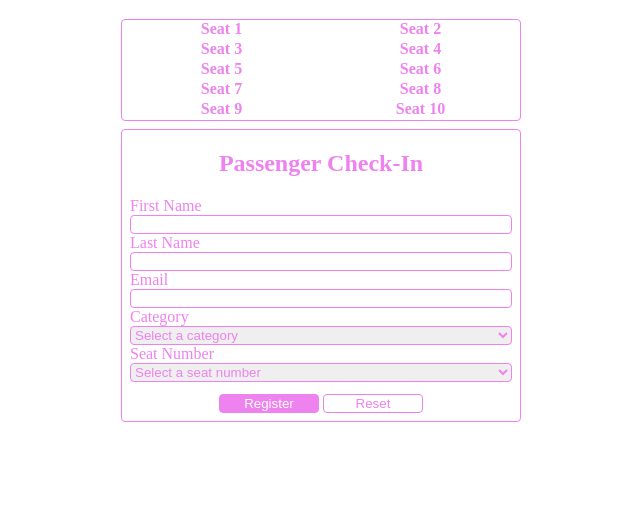
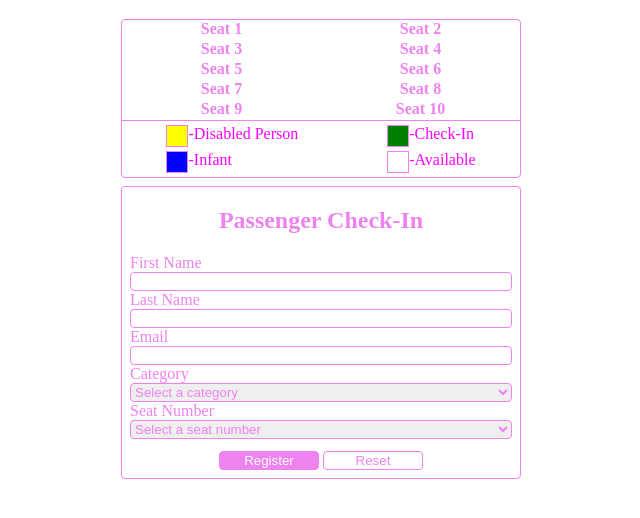
Before and after one commit to liyassudeen/airlines_with_react, a React app: page /passengerRegistration in a window 1280 px wide. Shown: the part 106-624 px from the top of the page, without its empty margins (319-959 px from the left). Built offline with nearby package versions, Linux system fonts and the light colour scheme.

Commit message:
Seat color code definition
Seat color code definition

```diff
--- a/src/component/seatAllocation.js
+++ b/src/component/seatAllocation.js
@@ -27,7 +27,7 @@ class SeatAllocation extends React.Component {
       passengerDetails.forEach(passenger => {
         className += passenger.seatnumber == i ? " " + passenger.category : "";
       });
-     //store.dispatch(availableSeatNumbers(availableSeats));
+      //store.dispatch(availableSeatNumbers(availableSeats));
       seats.push(
         <div className={className} onClick={this.clickHandler} id={i}>
           Seat {i}
@@ -36,9 +36,44 @@ class SeatAllocation extends React.Component {
     }
     return seats;
   }
+  renderSeatCodes() {
+    return (
+      <div className="seat-code-container">
+        <div>
+          <div className="seat-code">
+            <div className="yellow-code" />
+            <span>{" - "}</span>
+            <div>Disabled Person</div>
+          </div>
+          <div className="seat-code">
+            <div className="blue-code" />
+            <span>{" - "}</span>
+            <div>Infant</div>
+          </div>
+        </div>
+        <div>
+          <div className="seat-code">
+            <div className="green-code" />
+            <span>{" - "}</span>
+            <div>Check-In</div>
+          </div>
+          <div className="seat-code">
+            <div className="white-code" />
+            <span>{" - "}</span>
+            <div>Available</div>
+          </div>
+        </div>
+      </div>
+    );
+  }
   render() {
     const { totalSeats } = this.props;
-    return <div className="seatContainer">{this.renderSeats(totalSeats)}</div>;
+    return (
+      <div className="seatContainer">
+        {this.renderSeats(totalSeats)}
+        {this.renderSeatCodes()}
+      </div>
+    );
   }
 }
 
--- a/src/styles/seatAllocation.scss
+++ b/src/styles/seatAllocation.scss
@@ -1,6 +1,35 @@
 .seatContainer {
   border: 0.5px solid violet;
   border-radius: 4px;
+}
+
+.seat-code-container {
+  display: flex;
+  justify-content: space-around;
+  border-top: 0.5px solid violet;
+  padding-top: 4px;
+  .seat-code {
+    display: flex;
+    color: magenta;
+    margin-bottom: 4px;
+  }
+  .yellow-code, .blue-code, .green-code, .white-code {
+    width: 20px;
+    height: 20px;
+    border: 1px solid violet;
+  }
+  .yellow-code {
+    background: yellow;
+  }
+  .green-code {
+    background: green;
+  }
+  .blue-code {
+    background: blue;
+  }
+  .white-code {
+    background: white;
+  }
 }
 
 .seat {
```
